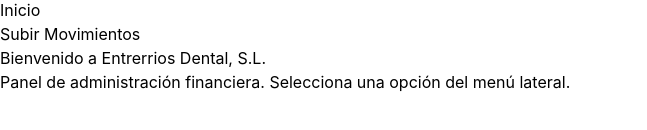
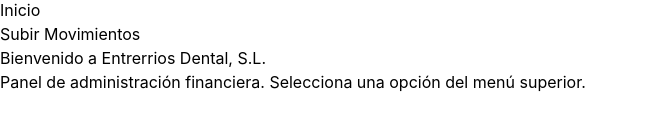
Before and after one commit to redder-74/Entrerrios_Gest, a Next.js app: page / in a window 1280 px wide. Shown: the part 184-314 px from the top of the page, without its empty margins (0-647 px from the left). Built offline with nearby package versions, Linux system fonts and the light colour scheme.

Commit message:
Update index.js

```diff
--- a/pages/index.js
+++ b/pages/index.js
@@ -3,7 +3,7 @@
     <div>
       <h1 className="text-2xl font-bold text-gray-800">Bienvenido a Entrerrios Dental, S.L.</h1>
       <p className="mt-4 text-gray-600">
-        Panel de administración financiera. Selecciona una opción del menú lateral.
+        Panel de administración financiera. Selecciona una opción del menú superior.
       </p>
     </div>
   );
```
